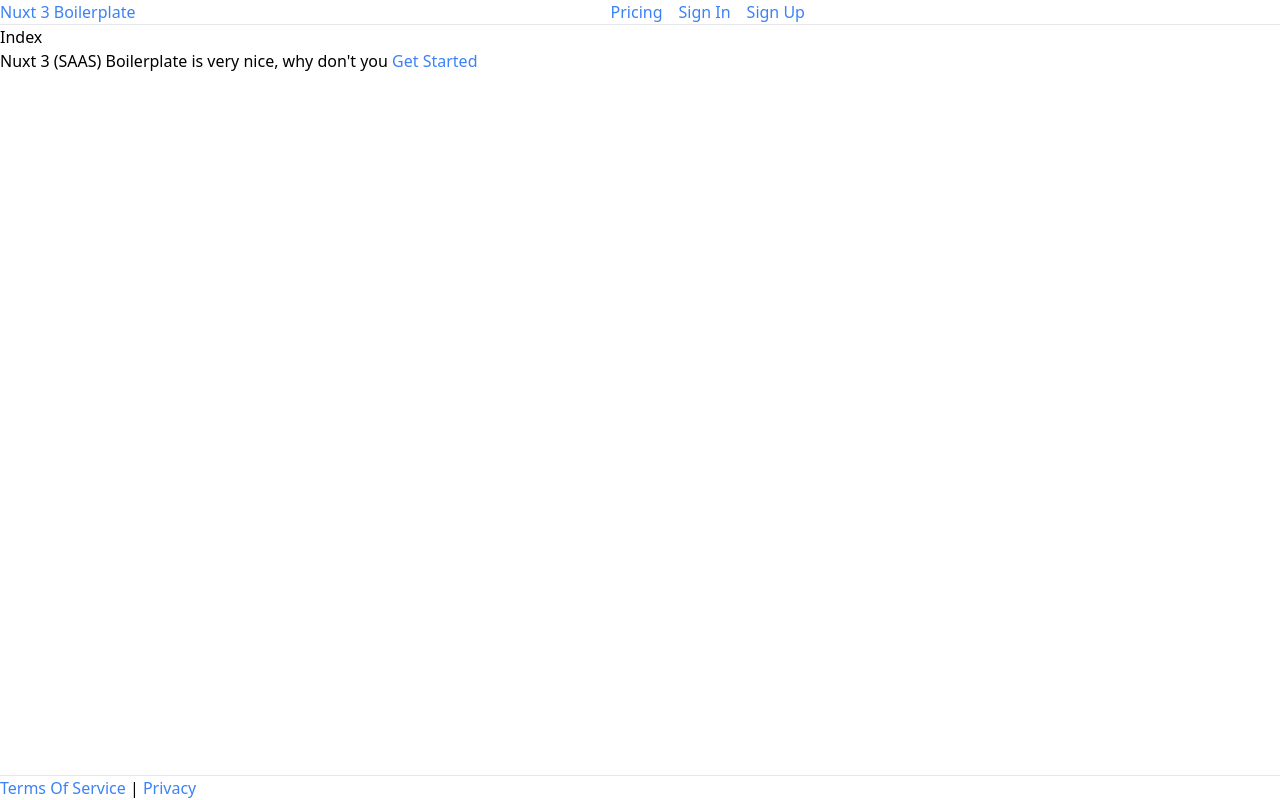
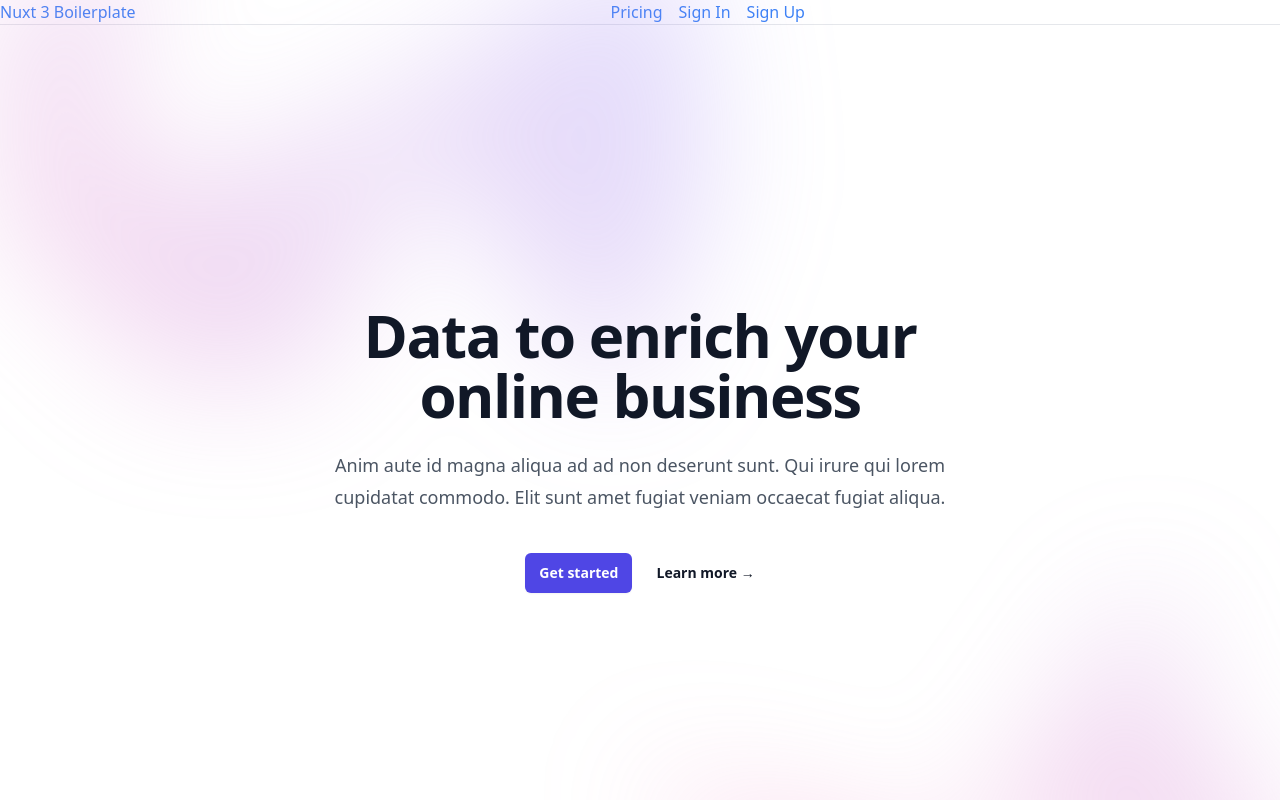
Before and after one commit to CareTiger/nuxt3-saas-boilerplate, a Nuxt app: page / in a window 1280 px wide. Shown: the top 800 px of the page. Built offline with nearby package versions, Linux system fonts and the light colour scheme; no server answers.

Commit message:
landing hero

```diff
--- /dev/null
+++ b/components/App/Landing/Hero.vue
@@ -0,0 +1,86 @@
+<template>
+	<div class="relative isolate px-6 pt-14 lg:px-8">
+		<div
+			class="absolute inset-x-0 -top-40 -z-10 transform-gpu overflow-hidden blur-3xl sm:-top-80"
+			aria-hidden="true"
+		>
+			<div
+				class="relative left-[calc(50%-11rem)] aspect-[1155/678] w-[36.125rem] -translate-x-1/2 rotate-[30deg] bg-gradient-to-tr from-[#ff80b5] to-[#9089fc] opacity-30 sm:left-[calc(50%-30rem)] sm:w-[72.1875rem]"
+				style="
+					clip-path: polygon(
+						74.1% 44.1%,
+						100% 61.6%,
+						97.5% 26.9%,
+						85.5% 0.1%,
+						80.7% 2%,
+						72.5% 32.5%,
+						60.2% 62.4%,
+						52.4% 68.1%,
+						47.5% 58.3%,
+						45.2% 34.5%,
+						27.5% 76.7%,
+						0.1% 64.9%,
+						17.9% 100%,
+						27.6% 76.8%,
+						76.1% 97.7%,
+						74.1% 44.1%
+					);
+				"
+			></div>
+		</div>
+		<div class="mx-auto max-w-2xl py-32 sm:py-48 lg:py-56">
+			<div class="text-center">
+				<h1
+					class="text-4xl font-bold tracking-tight text-gray-900 sm:text-6xl"
+				>
+					Data to enrich your online business
+				</h1>
+				<p class="mt-6 text-lg leading-8 text-gray-600">
+					Anim aute id magna aliqua ad ad non deserunt sunt. Qui irure
+					qui lorem cupidatat commodo. Elit sunt amet fugiat veniam
+					occaecat fugiat aliqua.
+				</p>
+				<div class="mt-10 flex items-center justify-center gap-x-6">
+					<a
+						href="#"
+						class="rounded-md bg-indigo-600 px-3.5 py-2.5 text-sm font-semibold text-white shadow-sm hover:bg-indigo-500 focus-visible:outline focus-visible:outline-2 focus-visible:outline-offset-2 focus-visible:outline-indigo-600"
+						>Get started</a
+					>
+					<a
+						href="#"
+						class="text-sm font-semibold leading-6 text-gray-900"
+						>Learn more <span aria-hidden="true">→</span></a
+					>
+				</div>
+			</div>
+		</div>
+		<div
+			class="absolute inset-x-0 top-[calc(100%-13rem)] -z-10 transform-gpu overflow-hidden blur-3xl sm:top-[calc(100%-30rem)]"
+			aria-hidden="true"
+		>
+			<div
+				class="relative left-[calc(50%+3rem)] aspect-[1155/678] w-[36.125rem] -translate-x-1/2 bg-gradient-to-tr from-[#ff80b5] to-[#9089fc] opacity-30 sm:left-[calc(50%+36rem)] sm:w-[72.1875rem]"
+				style="
+					clip-path: polygon(
+						74.1% 44.1%,
+						100% 61.6%,
+						97.5% 26.9%,
+						85.5% 0.1%,
+						80.7% 2%,
+						72.5% 32.5%,
+						60.2% 62.4%,
+						52.4% 68.1%,
+						47.5% 58.3%,
+						45.2% 34.5%,
+						27.5% 76.7%,
+						0.1% 64.9%,
+						17.9% 100%,
+						27.6% 76.8%,
+						76.1% 97.7%,
+						74.1% 44.1%
+					);
+				"
+			></div>
+		</div>
+	</div>
+</template>
--- /dev/null
+++ b/components/Auth/OAuth.vue
@@ -0,0 +1,4 @@
+<template>
+	<div></div>
+</template>
+<script setup lang="ts"></script>
--- a/pages/index.vue
+++ b/pages/index.vue
@@ -8,8 +8,6 @@
 </script>
 <template>
 	<div>
-		<h3>Index</h3>
-		Nuxt 3 (SAAS) Boilerplate is very nice, why don't you
-		<NuxtLink to="/signup">Get Started</NuxtLink>
+		<AppLandingHero />
 	</div>
 </template>
```
